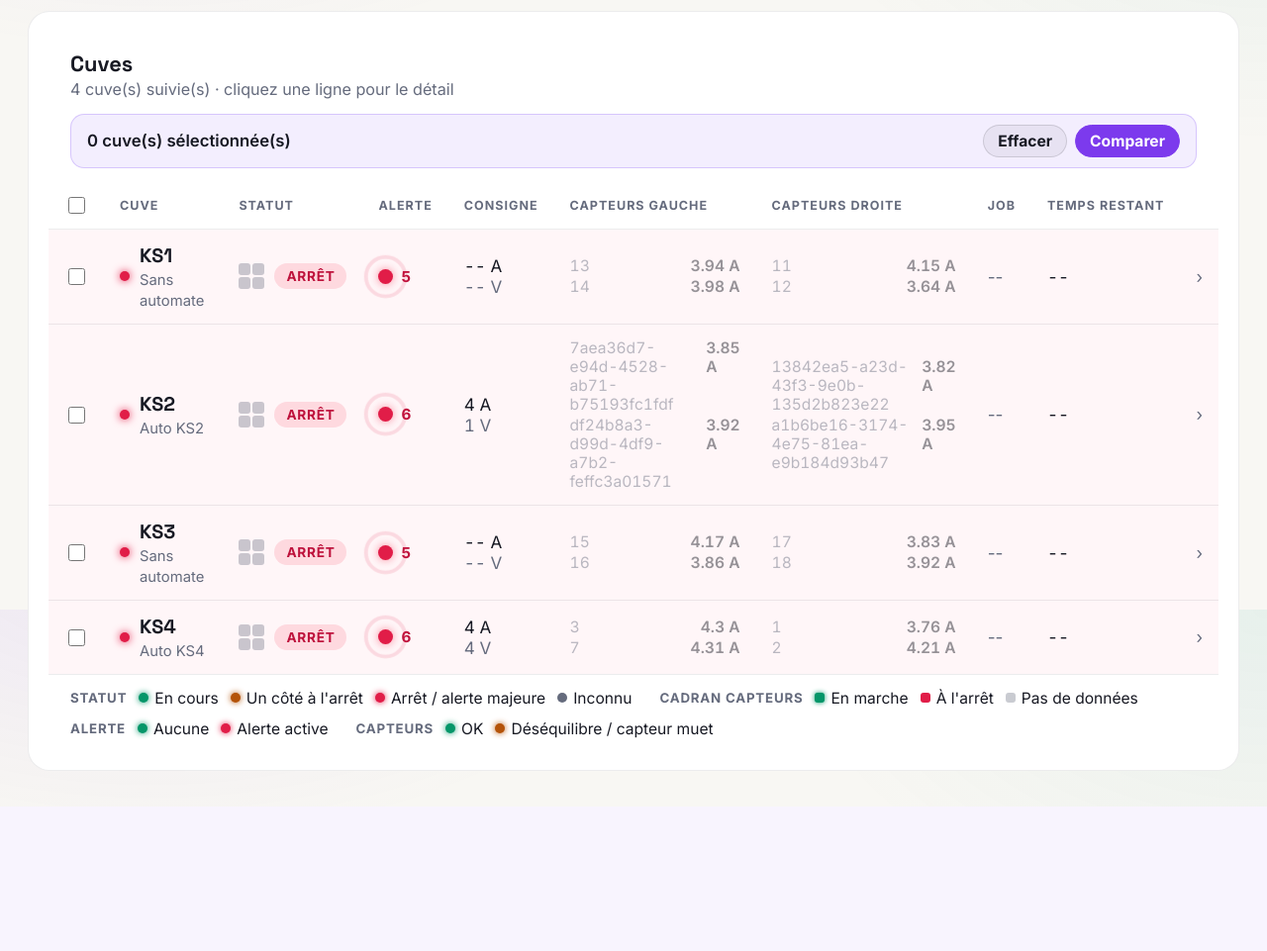
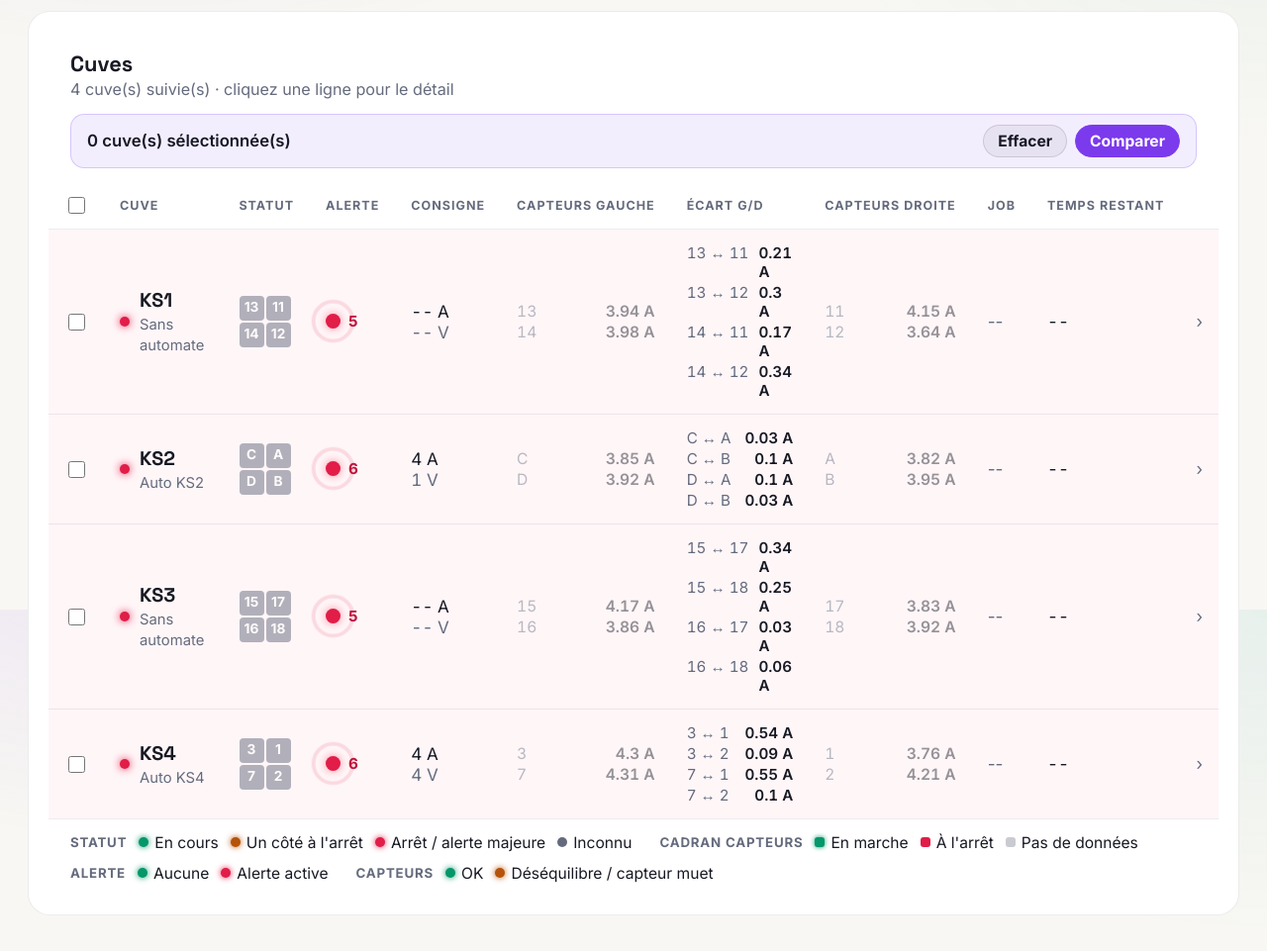
Before and after one commit to McDams/Visuals-V2, a Flask app: page / in a window 1280 px wide. Shown: the part 184-1145 px from the top of the page at 99% size. Before the commit the page ends 999 px from the top, so only its background shows below. Run offline with Flask 3, Linux system fonts and the light colour scheme.

Commit message:
Renommage KS2 (A/B/C/D), colonne Ecart G/D, cadran avec noms
- KS2 : capteurs renommes cote droit A/B, cote gauche C/D (display_name +
  SENSOR_DISPLAY_NAMES par eui64 dans tank_config).
- Nouvelle colonne "Ecart G/D" entre Capteurs Gauche/Droite : ecarts croises
  gauche x droite (ex. KS1 : 13-11, 13-12, 14-11, 14-12), en rouge si >10 A
  (backend _build_cross_gaps -> view.cross_gaps).
- Statut : le cadran 4 zones affiche le NOM du capteur dans chaque zone
  (dans l'ordre) ; suppression des libelles de statut (Arret/Noeud-G/etc.).

Co-Authored-By: Claude Sonnet 5 <noreply@anthropic.com>

```diff
--- a/services/chart_service.py
+++ b/services/chart_service.py
@@ -20,6 +20,7 @@ from services.tank_config import (
     STOP_CURRENT_THRESHOLD_A,
     STOP_DURATION_SECONDS,
     VOLTAGE_CODES,
+    display_name,
     get_node,
 )
 
@@ -181,7 +182,7 @@ def _tank_status(left_ids, right_ids, all_manual_ids, series_map):
     return "arret" if all_stopped else "en_cours"
 
 
-def _build_node_tables(left_sensors, right_sensors, series_map, sensors_with_real_data):
+def _build_node_tables(tank, left_sensors, right_sensors, series_map, sensors_with_real_data):
     """Construit le tableau de répartition de chaque côté (gauche/droite) : dernière valeur de
     chaque capteur, écart à la moyenne du côté, équilibre, et nombre de capteurs qui remontent."""
     def _table(node_sensors):
@@ -200,7 +201,7 @@ def _build_node_tables(left_sensors, right_sensors, series_map, sensors_with_rea
             running = has_data and value is not None and value >= STOP_CURRENT_THRESHOLD_A
             latest.append(
                 {
-                    "name": sensor.get("name") or sensor.get("id"),
+                    "name": display_name(tank, sensor),
                     "current": value,
                     "reporting": has_data,
                     "running": running,
@@ -234,6 +235,31 @@ def _build_node_tables(left_sensors, right_sensors, series_map, sensors_with_rea
         }
 
     return {"left": _table(left_sensors), "right": _table(right_sensors)}
+
+
+def _build_cross_gaps(nodes):
+    """Écarts CROISÉS entre les capteurs du côté gauche et ceux du côté droit : pour chaque
+    capteur de gauche × chaque capteur de droite, l'écart de courant en valeur absolue. Sert à
+    la colonne "Écart G/D". Ex. KS1 (gauche 13/14, droite 11/12) → 13-11, 13-12, 14-11, 14-12.
+    Un écart supérieur à SIDE_SPREAD_THRESHOLD_A (10 A) est signalé (over = True)."""
+    left = (nodes.get("left") or {}).get("sensors") or []
+    right = (nodes.get("right") or {}).get("sensors") or []
+    pairs = []
+    for left_sensor in left:
+        for right_sensor in right:
+            if left_sensor["current"] is None or right_sensor["current"] is None:
+                gap = None
+            else:
+                gap = round(abs(left_sensor["current"] - right_sensor["current"]), 2)
+            pairs.append(
+                {
+                    "left": left_sensor["name"],
+                    "right": right_sensor["name"],
+                    "gap": gap,
+                    "over": gap is not None and gap > SIDE_SPREAD_THRESHOLD_A,
+                }
+            )
+    return pairs
 
 
 def _matching_job(value):
@@ -491,7 +517,8 @@ def _build_tank_sensor_view(rows, sensors, measurement_types):
             [s["id"] for s in selected_sensors],
             series_map,
         )
-        nodes = _build_node_tables(left_sensors, right_sensors, series_map, sensors_with_real_data)
+        nodes = _build_node_tables(tank, left_sensors, right_sensors, series_map, sensors_with_real_data)
+        cross_gaps = _build_cross_gaps(nodes)
         sensors_reporting = sum(1 for s in selected_sensors if s["id"] in sensors_with_real_data)
         # "Actif" (courant >= STOP_CURRENT_THRESHOLD_A) est plus strict que "remonte des données"
         # (a une ligne réelle) : un capteur peut envoyer des données alors que son côté est à
@@ -508,7 +535,7 @@ def _build_tank_sensor_view(rows, sensors, measurement_types):
 
         series = [
             {
-                "label": sensor.get("name") or sensor.get("id") or "Capteur inconnu",
+                "label": display_name(tank, sensor),
                 "points": [
                     {
                         "time": item["time"].strftime("%H:%M:%S"),
@@ -540,10 +567,11 @@ def _build_tank_sensor_view(rows, sensors, measurement_types):
                 "tank": tank,
                 "automation": automation.get("name") if automation else None,
                 "title": f"{tank} / {automation.get('name') if automation else 'Aucun automate'}",
-                "sensors": [sensor.get("name") or sensor.get("id") or "Capteur inconnu" for sensor in selected_sensors],
+                "sensors": [display_name(tank, sensor) for sensor in selected_sensors],
                 "series": series,
                 "status": status,
                 "nodes": nodes,
+                "cross_gaps": cross_gaps,
                 "job": job,
                 "sensors_reporting": sensors_reporting,
                 "sensors_total": len(selected_sensors),
--- a/services/tank_config.py
+++ b/services/tank_config.py
@@ -21,6 +21,32 @@ NODE_MAP = {
     "KS3": {"15": "left", "16": "left", "17": "right", "18": "right"},
     "KS4": {"3": "left", "7": "left", "1": "right", "2": "right"},
 }
+
+# Noms d'affichage forcés par cuve (clé = "name" OU "eui64" du capteur, comme NODE_MAP).
+# Provisoire : les capteurs de KS2 n'ont pas de nom lisible en base (seulement un eui64), on
+# les renomme donc côté droit A/B et côté gauche C/D pour l'affichage. À retirer/ajuster quand
+# les vrais noms seront disponibles.
+SENSOR_DISPLAY_NAMES = {
+    "KS2": {
+        "F4CE36AC7ADAD99C": "A",  # droite
+        "F4CE3672AAE9A258": "B",  # droite
+        "F4CE3615B2076C01": "C",  # gauche
+        "F4CE36735C9A8290": "D",  # gauche
+    },
+}
+
+
+def display_name(tank, sensor):
+    """Nom lisible d'un capteur pour l'affichage : d'abord un éventuel alias forcé
+    (SENSOR_DISPLAY_NAMES, cherché par name puis eui64), sinon le name, sinon l'id."""
+    overrides = SENSOR_DISPLAY_NAMES.get(tank, {})
+    name = (sensor.get("name") or "").strip()
+    eui64 = (sensor.get("eui64") or "").strip()
+    if name in overrides:
+        return overrides[name]
+    if eui64 in overrides:
+        return overrides[eui64]
+    return sensor.get("name") or sensor.get("id") or "Capteur inconnu"
 
 # Codes de mesure porteurs d'une valeur de COURANT. D'après les descriptions de
 # measurement_types, "current_measured" est spécifique à l'automate, tandis que les capteurs
--- a/static/css/dashboard.css
+++ b/static/css/dashboard.css
@@ -321,16 +321,30 @@ h1, h2, h3, .brand-title, .clock-time, .tank-stat-value, .modal-header h2, .kpi-
 
 /* Cellule Statut : cadran 4 zones (état des capteurs) + badge texte, alignés horizontalement. */
 .status-cell { display: flex; align-items: center; gap: 10px; }
-/* Cadran 2×2 : colonne gauche = capteurs gauche, colonne droite = capteurs droite. */
+/* Cadran 2×2 : colonne gauche = capteurs gauche, colonne droite = capteurs droite. Chaque zone
+   porte le nom du capteur ; les zones sont agrandies pour rester lisibles. */
 .status-cadran {
   display: grid; grid-template-columns: 1fr 1fr; grid-template-rows: 1fr 1fr;
-  gap: 2px; width: 26px; height: 26px; flex-shrink: 0;
+  gap: 2px; width: 52px; height: 52px; flex-shrink: 0;
 }
-.sensor-quad { border-radius: 3px; background: var(--muted); }
+.sensor-quad {
+  border-radius: 4px; background: var(--muted);
+  display: flex; align-items: center; justify-content: center;
+  font-size: 0.72rem; font-weight: 700; line-height: 1;
+  color: #fff; overflow: hidden; text-align: center;
+}
 .sensor-quad--running { background: var(--ok); box-shadow: 0 0 5px var(--ok); }   /* capteur en marche */
 .sensor-quad--stopped { background: var(--critical); }                            /* capteur à l'arrêt */
-.sensor-quad--nodata { background: var(--muted); opacity: 0.35; }                 /* pas de données */
+.sensor-quad--nodata { background: var(--muted); opacity: 0.5; }                  /* pas de données */
 .sensor-quad--empty { background: transparent; border: 1px dashed var(--border); } /* zone non assignée */
+
+/* Cellule "Écart G/D" : écarts croisés gauche×droite, une ligne par paire. */
+.gap-cell { display: flex; flex-direction: column; gap: 2px; }
+.gap-line { display: flex; justify-content: space-between; gap: 10px; font-size: 0.8rem; }
+.gap-line-pair { color: var(--muted); white-space: nowrap; }
+.gap-line-val { font-weight: 600; font-variant-numeric: tabular-nums; }
+.gap-line--over .gap-line-val,
+.gap-line--over .gap-line-pair { color: var(--critical-text); font-weight: 700; }  /* écart > 10 A */
 
 .job-pill {
   display: inline-flex; padding: 4px 10px; border-radius: 999px; font-size: 0.76rem; font-weight: 700;
--- a/static/js/dashboard.js
+++ b/static/js/dashboard.js
@@ -353,7 +353,7 @@ function renderTankTable() {
   setText('table-subtitle', state.tankViews.length ? `${state.tankViews.length} cuve(s) suivie(s) · cliquez une ligne pour le détail` : 'Aucune cuve');
 
   if (state.tankViews.length === 0) {
-    tbody.innerHTML = '<tr><td colspan="10" class="muted table-empty">Aucune cuve disponible.</td></tr>';
+    tbody.innerHTML = '<tr><td colspan="11" class="muted table-empty">Aucune cuve disponible.</td></tr>';
     renderCompareBar();
     return;
   }
@@ -397,19 +397,34 @@ function renderTankTable() {
   const statusCadran = (view) => {
     const left = view.nodes?.left?.sensors || [];
     const right = view.nodes?.right?.sensors || [];
-    // Ordre des zones : G1, D1, G2, D2 (rempli ligne par ligne dans la grille 2×2).
+    // Ordre des zones : G1, D1, G2, D2 (rempli ligne par ligne dans la grille 2×2). Chaque zone
+    // porte le NOM du capteur ; sa couleur indique l'état (vert = en marche, rouge = à l'arrêt,
+    // gris = pas de données, pointillé = non assigné).
     const cells = [left[0], right[0], left[1], right[1]];
     const zones = cells
-      .map((s) => `<span class="sensor-quad ${quadClass(s)}" title="${quadTitle(s)}"></span>`)
+      .map((s) => `<span class="sensor-quad ${quadClass(s)}" title="${quadTitle(s)}">${s ? s.name : ''}</span>`)
       .join('');
     return `<div class="status-cadran" role="img" aria-label="État des 4 capteurs">${zones}</div>`;
+  };
+
+  // Cellule "Écart G/D" : écarts croisés gauche×droite (voir _build_cross_gaps). Chaque ligne
+  // "G ↔ D : N A" passe en rouge quand l'écart dépasse 10 A (p.over).
+  const gapCell = (pairs) => {
+    if (!pairs || !pairs.length) return '<span class="muted">--</span>';
+    const rows = pairs
+      .map((p) => {
+        const val = p.gap != null ? `${p.gap} A` : '--';
+        const cls = p.over ? 'gap-line--over' : '';
+        return `<div class="gap-line ${cls}"><span class="gap-line-pair">${p.left} ↔ ${p.right}</span><span class="gap-line-val">${val}</span></div>`;
+      })
+      .join('');
+    return `<div class="gap-cell">${rows}</div>`;
   };
 
   tbody.innerHTML = state.tankViews
     .map((view) => {
       const stats = statsByTank[view.tank] || {};
       const visual = statusVisual(view, state.alerts);
-      const statusLabel = STATUS_LABELS[view.status] || 'Inconnu';
       const tankAlerts = alertsForTank(view.tank);
       const hasMajor = tankAlerts.some((a) => a.severity === 'major');
       const hasProblem = tankAlerts.length > 0;
@@ -444,7 +459,6 @@ function renderTankTable() {
         <td>
           <div class="status-cell">
             ${statusCadran(view)}
-            <span class="status-badge status-badge--${visual}">${statusLabel}</span>
           </div>
         </td>
         <td>
@@ -455,6 +469,7 @@ function renderTankTable() {
         </td>
         <td class="tabular">${stats.latest_current ?? '--'} A<br /><span class="muted">${stats.latest_voltage ?? '--'} V</span></td>
         <td class="tabular">${nodeCell(view.nodes?.left)}</td>
+        <td class="tabular">${gapCell(view.cross_gaps)}</td>
         <td class="tabular">${nodeCell(view.nodes?.right)}</td>
         <td>${jobCell}</td>
         <td class="tabular">${timeRemaining}</td>
--- a/templates/dashboard.html
+++ b/templates/dashboard.html
@@ -93,6 +93,7 @@
                 <th>Alerte</th>
                 <th>Consigne</th>
                 <th>Capteurs Gauche</th>
+                <th>Écart G/D</th>
                 <th>Capteurs Droite</th>
                 <th>Job</th>
                 <th>Temps restant</th>
@@ -100,7 +101,7 @@
               </tr>
             </thead>
             <tbody id="tank-table-body">
-              <tr><td colspan="10" class="muted table-empty">Chargement des cuves...</td></tr>
+              <tr><td colspan="11" class="muted table-empty">Chargement des cuves...</td></tr>
             </tbody>
           </table>
         </div>
```
